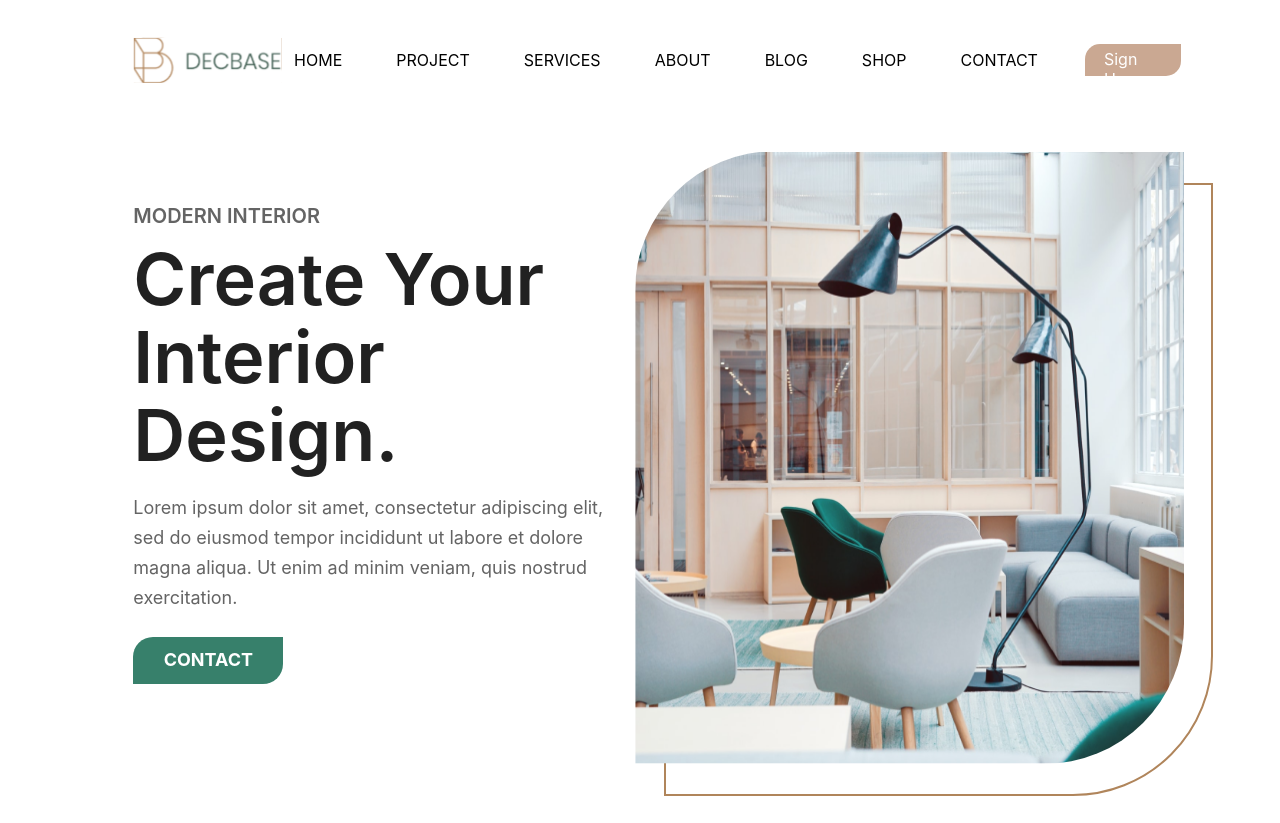
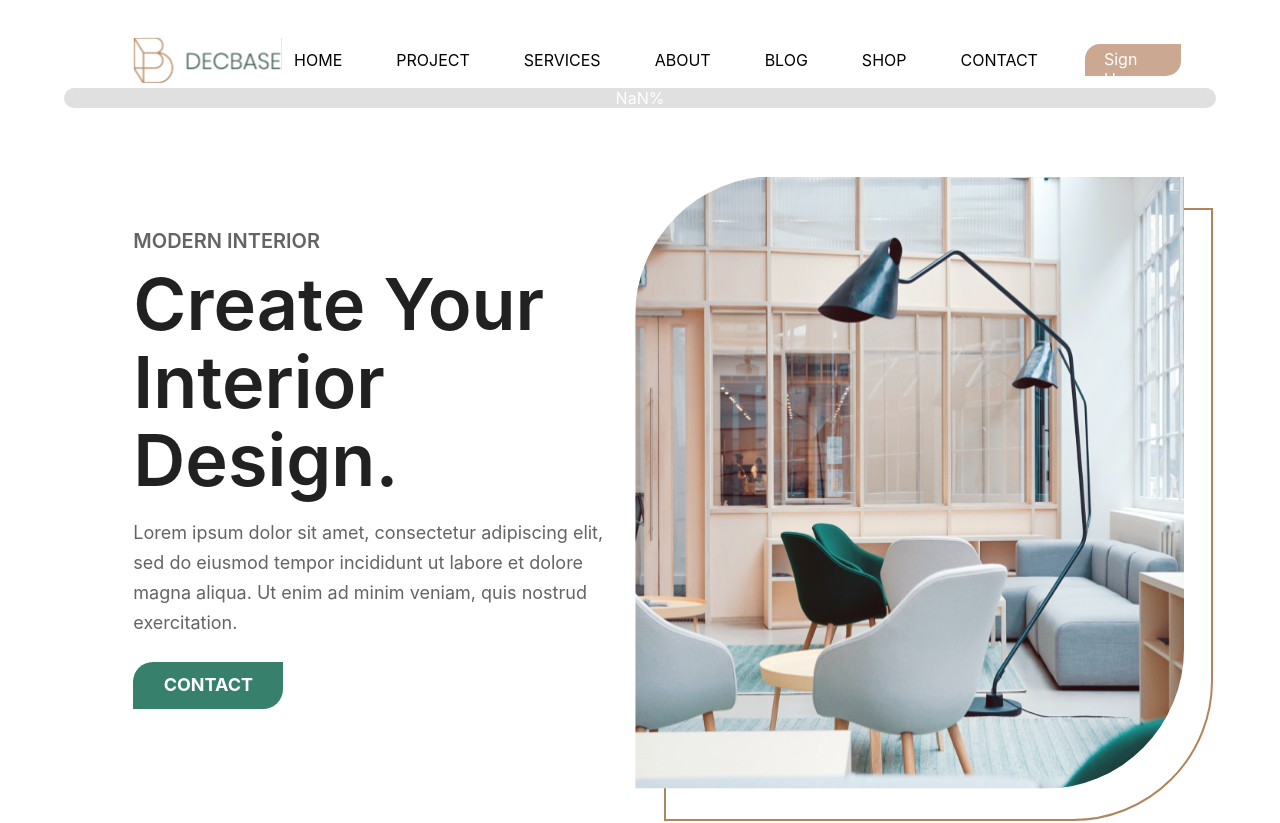
Before and after one commit to SnowArcher/sigma-project, a React (Create React App) app: page / in a window 1280 px wide. Shown: the top 823 px of the page. Built offline with nearby package versions, Linux system fonts and the light colour scheme.

Commit message:
Progress bar first step

```diff
--- a/src/App.js
+++ b/src/App.js
@@ -1,5 +1,6 @@
 import './css/App.css';
 import { NavMenu } from './components/NavMenu';
+import { ProgressBar } from './components/ProgressBar';
 import { Landing } from './components/Landing';
 import { Footer } from "./components/Footer";
 
@@ -7,6 +8,7 @@ function App() {
   return (
   <>
     <NavMenu />
+    <ProgressBar />
     <Landing />
     <Footer />
   </>
--- /dev/null
+++ b/src/components/ProgressBar.js
@@ -0,0 +1,22 @@
+import { useEffect, useState } from "react"
+
+export function ProgressBar() {
+    const [scrollTop, setScrollTop] = useState(0);
+    const onScroll = () => {
+        const winScroll = document.documentElement.scrollTop;
+        const height = document.documentElement.scrollHeight - document.documentElement.clientHeight;
+        const scrolled = (winScroll / height) * 100;
+        setScrollTop(scrolled);
+    }
+    useEffect(() => {
+        window.addEventListener("scroll", onScroll);
+        return () => {window.removeEventListener("scroll", onScroll)};
+    }, [])
+    return (
+        <div className="progress-wrapper">
+            <div className="progress-wrapper__style" style={{width: `${scrollTop}%`}}>
+            </div>
+            <div className="progress-wrapper__percent">{`${scrollTop}%`}</div>
+        </div>
+    )
+}
--- a/src/css/App.css
+++ b/src/css/App.css
@@ -1178,3 +1178,27 @@ body {
   height: 50%;
   border-bottom: 2px solid #E0E0E0;
 }
+
+.progress-wrapper {
+  position: relative;
+  max-width: 1920px;
+  margin: 5px auto;
+  width: 90%;
+  height: 20px;
+  background: #E0E0E0;
+  border-radius: 10px;
+  z-index: 4;
+  text-align: center;
+}
+.progress-wrapper .progress-wrapper__style {
+  position: absolute;
+  height: 20px;
+  border-radius: 10px;
+  background-color: #37806B;
+  z-index: 5;
+}
+.progress-wrapper .progress-wrapper__percent {
+  position: relative;
+  z-index: 6;
+  color: #FFFFFF;
+}
--- a/src/scss/App.scss
+++ b/src/scss/App.scss
@@ -14,3 +14,4 @@
 @import "./blocks/our-service.scss";
 @import "./blocks/latest-news.scss";
 @import "./blocks/completed-works.scss";
+@import "./blocks/progress-bar.scss";
--- /dev/null
+++ b/src/scss/blocks/_progress-bar.scss
@@ -0,0 +1,23 @@
+.progress-wrapper {
+    position: relative;
+    max-width: 1920px;
+    margin: 5px auto;
+    width: 90%;
+    height: 20px;
+    background: #E0E0E0;
+    border-radius: 10px;
+    z-index: 4;
+    text-align: center;
+    .progress-wrapper__style {
+        position: absolute;
+        height: 20px;
+        border-radius: 10px;
+        background-color: #37806B;
+        z-index: 5;
+    }
+    .progress-wrapper__percent {
+        position: relative;
+        z-index: 6;
+        color: #FFFFFF;
+    }
+}
```
